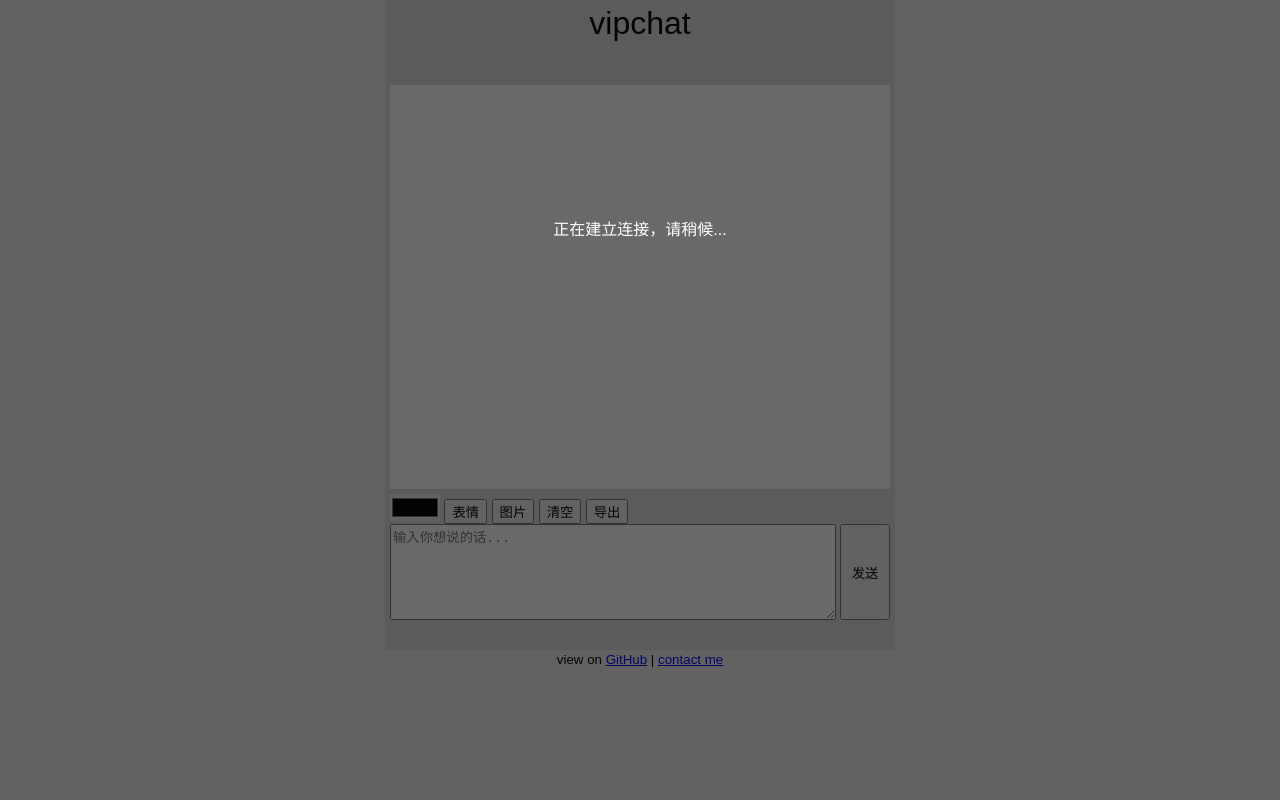
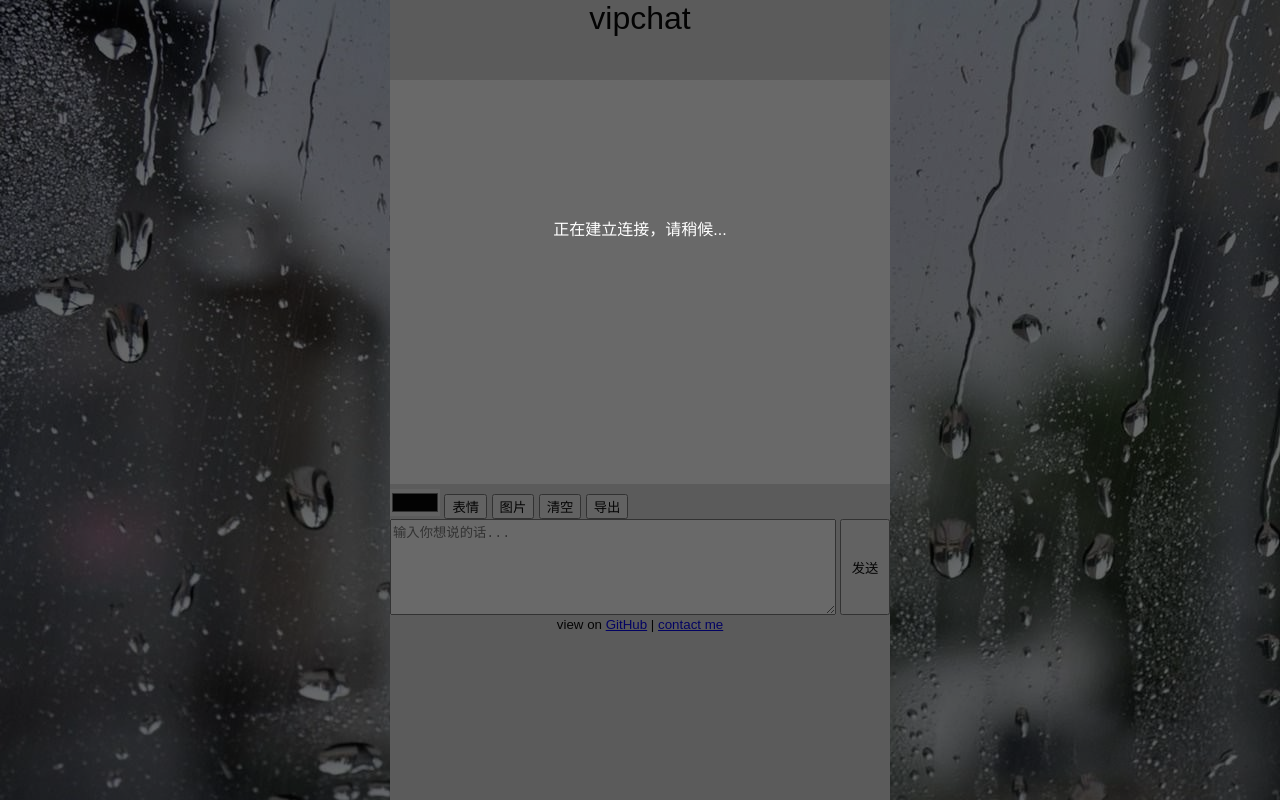
Before and after one commit to leslyKay/vipchat, a website: page www/index.html in a window 1280 px wide. Drawn offline with nearby package versions, Linux system fonts and the light colour scheme; no server answers.

Commit message:
modify css

```diff
--- a/www/index.html
+++ b/www/index.html
@@ -11,7 +11,7 @@
         <link rel="shortcut icon" href="favicon.ico" type="image/x-icon">
         <link rel="icon" href="favicon.ico" type="image/x-icon">
     </head>
-    <body>
+    <body class="bgAllImage">
         <div class="wrapper">
             <div class="banner">
                 <div class="product_name">vipchat</div>
@@ -34,6 +34,9 @@
                 <input id="sendBtn" type="button" value="发送">
                 <div id="emojiWrapper">
                 </div>
+                <footer>
+                    <small>view on <a href="https://github.com/leslyKay/vipchat">GitHub</a> | <a href="mailto:leslytt@126.com">contact me</a></small>
+                </footer>
             </div>
         </div>
         <div id="loginWrapper">
@@ -43,9 +46,7 @@
                 <input type="button" value="确定" id="loginBtn" />
             </div>
         </div>
-        <footer>
-            <small>view on <a href="https://github.com/leslyKay/vipchat">GitHub</a> | <a href="mailto:leslytt@126.com">contact me</a></small>
-        </footer>
+
         <script src="/socket.io/socket.io.js"></script>
         <script src="scripts/hichat.js"></script>
         <script>
--- a/www/styles/main.css
+++ b/www/styles/main.css
@@ -2,11 +2,23 @@
     margin: 0;
     background-color: #efefef;
     font-family: sans-serif;
+    width: 100%;
+    height: 100%;
+    position: absolute;
+}
+
+.bgAllImage {
+    display: block;
+    height: 100%;
+    left: 0;
+    position: absolute;
+    top: 0;
+    width: 100%;
+    background-image: url('../content/bg.jpg');
 }
 .wrapper {
     width: 500px;
-    height: 640px;
-    padding: 5px;
+    height: 100%;
     margin: 0 auto;
     background-color: #ddd;
 }
```
Also changed, not shown: www/content/bg.jpg (added).
